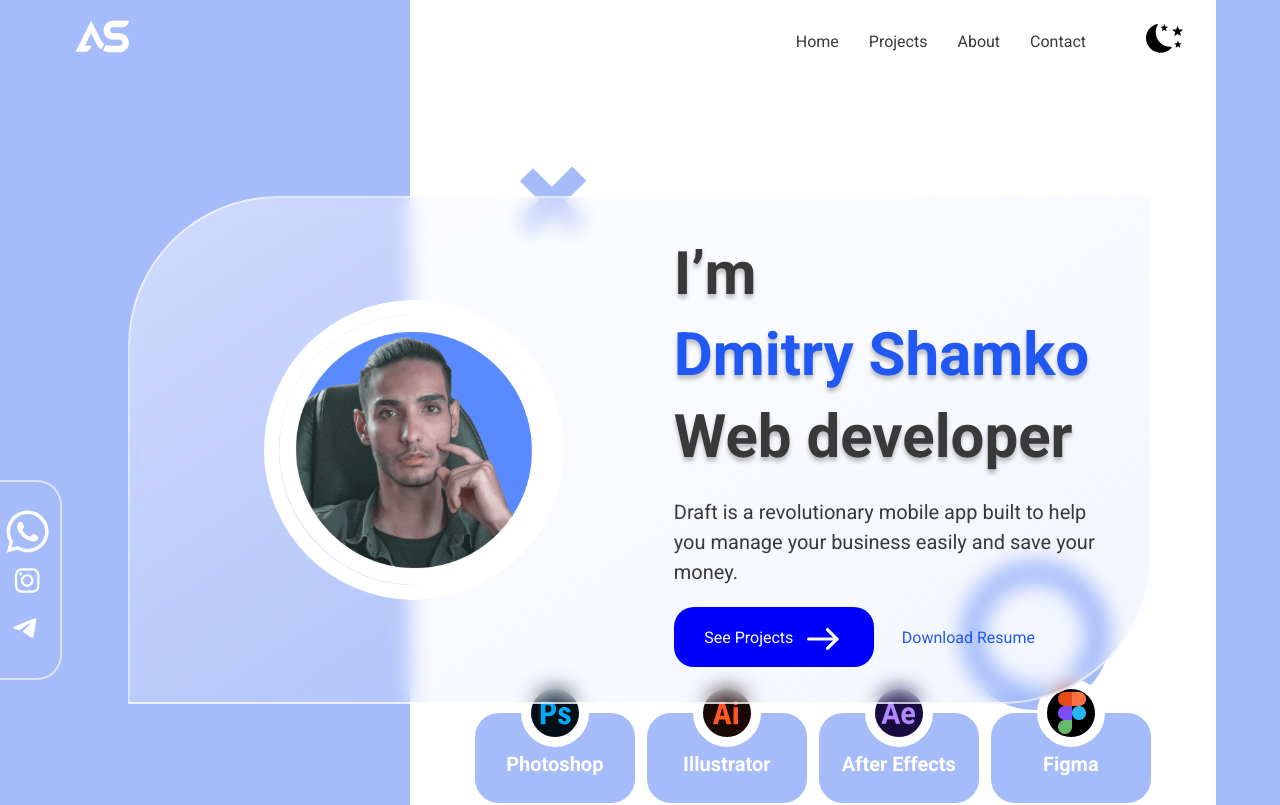
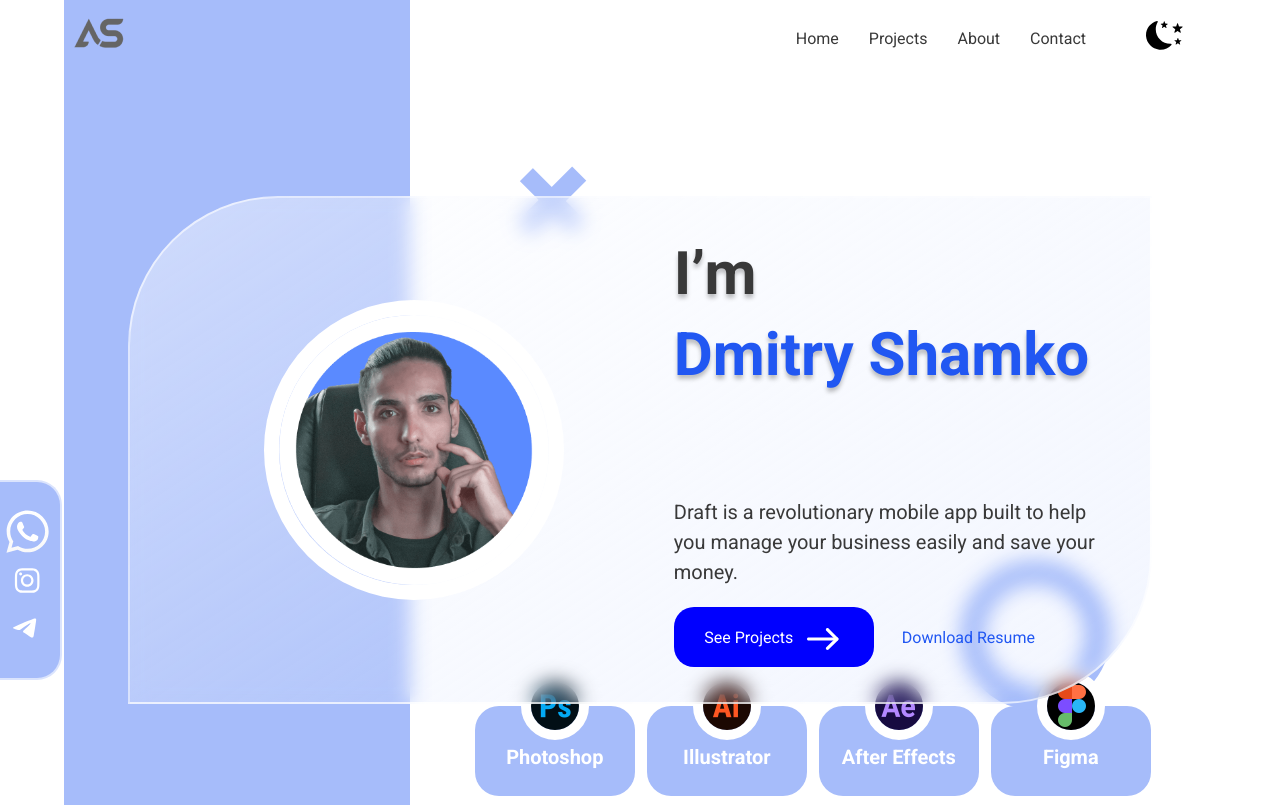
Before and after one commit to proffery/portfolio, a React app: page / in a window 1280 px wide. Shown: the top 805 px of the page. Built offline with nearby package versions, Linux system fonts and the light colour scheme.

Commit message:
scroll and typing animations

```diff
--- a/src/components/logo/Logo.tsx
+++ b/src/components/logo/Logo.tsx
@@ -1,4 +1,4 @@
-import logotype from '../../assets/images/logo.png'
+import logotype from '../../assets/images/logo-gray.png'
 export const Logo = () => {
     return (
         <a href="/">
--- a/src/layout/footer/Footer.tsx
+++ b/src/layout/footer/Footer.tsx
@@ -1,6 +1,5 @@
 import styled from "styled-components"
 import { Link } from "../../components/link/Link.styled"
-import { Container } from "../../components/Container"
 import footerLight from "../../assets/images/wave-light.svg"
 import footerDark from "../../assets/images/wave-dark.svg"
 import { theme } from "../../styles/Theme.styled"
--- a/src/layout/header/Header.tsx
+++ b/src/layout/header/Header.tsx
@@ -4,7 +4,7 @@ import { Menu } from "../../components/menu/Menu"
 import { Icon } from "../../components/icon/Icon"
 import { FlexWrapper } from "../../components/FlexWrapper"
 import { ThemeContext } from "../../context/ThemeContext"
-import { useContext } from "react"
+import { useContext, useEffect, useState } from "react"
 import { theme } from "../../styles/Theme.styled"
 import { Button } from "../../components/button/Button.styled"
 import { Container } from "../../components/Container"
@@ -15,13 +15,30 @@ type HeaderTypes = {
 
 export const Header = ({ setCurrentTheme }: HeaderTypes) => {
     const theme = useContext(ThemeContext)
+    const [scrolled, setScrolled] = useState(false)
+
+    useEffect(() => {
+        const onScroll = () => {
+            if (window.scrollY > 50) {
+                setScrolled(true)
+            }
+            else {
+                setScrolled(false)
+            }
+        }
+
+        window.addEventListener('scroll', onScroll)
+
+        return () => window.removeEventListener('scroll', onScroll)
+    }, [])
+
     const themeChangeHandler = () => {
         theme === 'light' ? setCurrentTheme('dark') : setCurrentTheme('light')
     }
     return (
-        <StyledHeader theme={theme}>
+        <StyledHeader scrolled={scrolled} theme={theme}>
             <Container>
-                <StyledLeft theme={theme} width="30%">
+                <StyledLeft scrolled={scrolled} theme={theme} width="30%">
                     <Logo />
                 </StyledLeft>
                 <StyledRight theme={theme} width="70%" align="center" justify="end" gap="30px">
@@ -32,7 +49,7 @@ export const Header = ({ setCurrentTheme }: HeaderTypes) => {
                             width="40px"
                             height="40px"
                             viewBox={theme === 'light' ? '0 0 50 50' : '30 20 500 500'}
-                        />
+                            />
                     </Button>
                 </StyledRight>
             </Container>
@@ -40,25 +57,39 @@ export const Header = ({ setCurrentTheme }: HeaderTypes) => {
     )
 }
 
-const StyledHeader = styled.header`
+type StyledHeaderTypes = {
+    scrolled: boolean
+}
+
+const StyledHeader = styled.header<StyledHeaderTypes>`
+    position: sticky;
+    top: 0;
     display: flex;
     align-items: center;
     justify-content: space-between;
+    z-index: 100;
     background-color: ${props => props.theme === 'light' ?
-        theme.light.color.background.second :
-        theme.dark.color.background.second
+        theme.light.color.background.primary :
+        theme.dark.color.background.primary
     };
     color: ${props => props.theme === 'light' ?
         theme.light.color.text.primary :
         theme.dark.color.text.primary
     };
+    box-shadow: ${props => props.scrolled && theme.light.shadow.main};
+    transition: all ease-in .15s;
 `
 
-const StyledLeft = styled(FlexWrapper)`
-    background-color: ${props => props.theme === 'light' ?
+const StyledLeft = styled(FlexWrapper)<StyledHeaderTypes>`
+    background-color: ${props => props.theme === 'light' && props.scrolled ?
+        theme.light.color.background.primary :
+        props => props.theme === 'light' ?
         theme.light.color.background.second :
+        props => props.theme === 'dark' && props.scrolled ?
+        theme.dark.color.background.primary :
         theme.dark.color.background.second
     };
+    transition: all ease-in .15s;
 `
 
 const StyledRight = styled(FlexWrapper)`
--- a/src/layout/sections/main/Main.tsx
+++ b/src/layout/sections/main/Main.tsx
@@ -9,14 +9,50 @@ import illustrator from '../../../assets/images/icon-llustrator.png'
 import afterEffect from '../../../assets/images/icon-after-effects.png'
 import figma from '../../../assets/images/icon-figma.png'
 import { Link } from "../../../components/link/Link.styled"
-import { useContext } from "react"
+import { useContext, useEffect, useState } from "react"
 import { ThemeContext } from "../../../context/ThemeContext"
 import { Container } from "../../../components/Container"
 import { theme } from "../../../styles/Theme.styled"
 
 
 export const Main = () => {
+    const [loopNumber, setLoopNumber] = useState(0)
+    const [isDeleting, setIsDeleting] = useState(false)
+    const toRotate = ['Web Developer', 'Web Designer', 'UI/UX Designer']
+    const [text, setText] = useState('')
+    const [delta, setDelta] = useState(300 - Math.random() * 100)
+    const period = 2000
     const themeName = useContext(ThemeContext)
+
+    useEffect(() => {
+        let ticker = setInterval(() => {
+            tick()
+        }, delta)
+
+        return () => { clearInterval(ticker) }
+    }, [text])
+
+    const tick = () => {
+        let i = loopNumber % toRotate.length
+        let fullText = toRotate[i]
+        let updatedText = isDeleting ? fullText.substring(0, text.length - 1) : fullText.substring(0, text.length + 1)
+        setText(updatedText)
+
+        if (isDeleting) {
+            setDelta(prevDelta => prevDelta / 2)
+        }
+
+        if (!isDeleting && updatedText === fullText) {
+            setIsDeleting(true)
+            setDelta(period)
+        }
+        else if (isDeleting && updatedText === '') {
+            setIsDeleting(false)
+            setLoopNumber(loopNumber + 1)
+            setDelta(500)
+        }
+    }
+
     return (
         <StyledMain id="main" theme={themeName}>
             <Container>
@@ -42,7 +78,7 @@ export const Main = () => {
                         <FlexWrapper wrap="wrap">
                             <StyledH2 theme={themeName}>I’m &nbsp;
                                 <Link href="#">Dmitry Shamko&nbsp;</Link>
-                                <StyledH1 theme={themeName}>Web developer</StyledH1>
+                                <StyledH1 theme={themeName}>{text}&nbsp;</StyledH1>
                             </StyledH2>
                         </FlexWrapper>
                         <StyledText>Draft is a revolutionary mobile app built to help you manage your business easily and save your money.</StyledText>
@@ -83,13 +119,14 @@ export const Main = () => {
 const StyledMain = styled.section`
     height: 100vh;
     background-color: ${props => props.theme === 'light' ?
-        theme.light.color.background.second :
-        theme.dark.color.background.second
+        theme.light.color.background.primary :
+        theme.dark.color.background.primary
     };
     color: ${props => props.theme === 'light' ?
         theme.light.color.text.primary :
         theme.dark.color.text.primary
     };
+
 `
 
 const MainPhoto = styled.img`
```
Also changed, not shown: src/assets/images/logo-gray.png (added).
